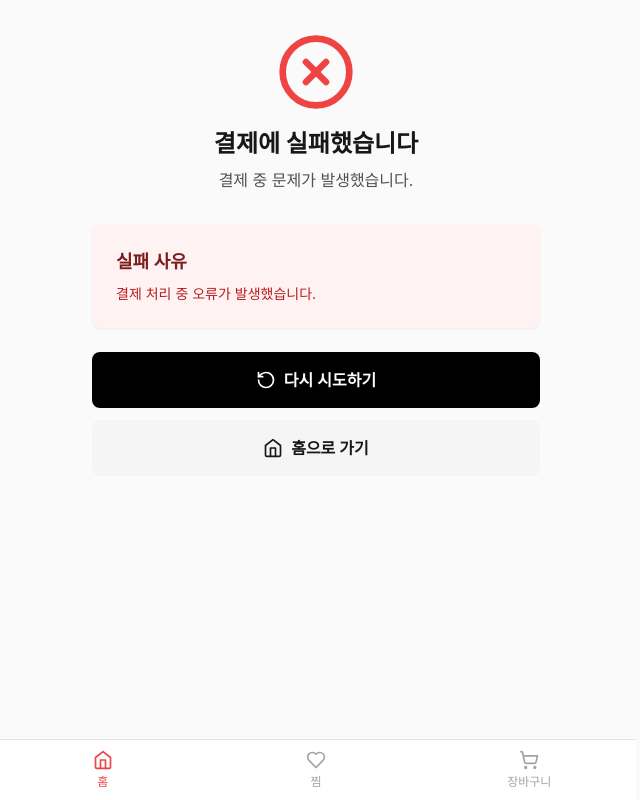
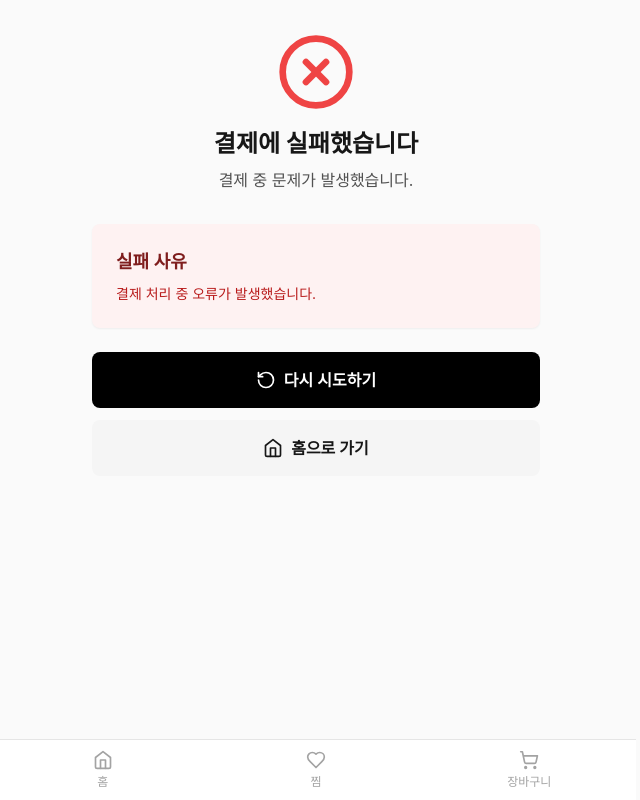
Before and after one commit to chipmunkcol/Fashion-Store, a React (Vite) app: page /payment/fail in a window 1280 px wide. Shown: the whole page, without its empty margins (324-964 px from the left). Built offline with nearby package versions, Linux system fonts and the light colour scheme; a web font is replaced by a local one.

Commit message:
fix: bottom navigation active

```diff
--- a/src/components/BottomNavigation.tsx
+++ b/src/components/BottomNavigation.tsx
@@ -1,6 +1,6 @@
 import { Home, ShoppingCart, Heart } from "lucide-react";
-import React, { useState } from "react";
-import { useNavigate } from "react-router-dom";
+import React, { useEffect, useState } from "react";
+import { useLocation, useNavigate, useParams } from "react-router-dom";
 import { useCartStore } from "../stores/useCartStore";
 import { useProductStore } from "../stores/useProductStore";
 
@@ -9,9 +9,16 @@ const BottomNavigation: React.FC = () => {
   const { getTotalItems } = useCartStore();
   const { likedProducts } = useProductStore();
 
-  const [activeTab, setActiveTab] = useState("home");
+  const location = useLocation();
+  const params = useParams();
+
+  const [activeTab, setActiveTab] = useState(location.pathname || "/");
   const cartItemCount = getTotalItems();
   const likedItemCount = likedProducts.size;
+
+  useEffect(() => {
+    setActiveTab(location.pathname || "/");
+  }, [location, params]);
 
   const tabs = [
     { id: "home", label: "홈", icon: Home, path: "/" },
@@ -34,7 +41,7 @@ const BottomNavigation: React.FC = () => {
   ];
 
   const handleTabClick = (tab: (typeof tabs)[0]) => {
-    setActiveTab(tab.id);
+    setActiveTab(tab.path);
     navigate(tab.path);
   };
 
@@ -43,7 +50,7 @@ const BottomNavigation: React.FC = () => {
       <div className="flex">
         {tabs.map((tab) => {
           const Icon = tab.icon;
-          const isActive = activeTab === tab.id;
+          const isActive = activeTab === tab.path;
 
           return (
             <button
```
